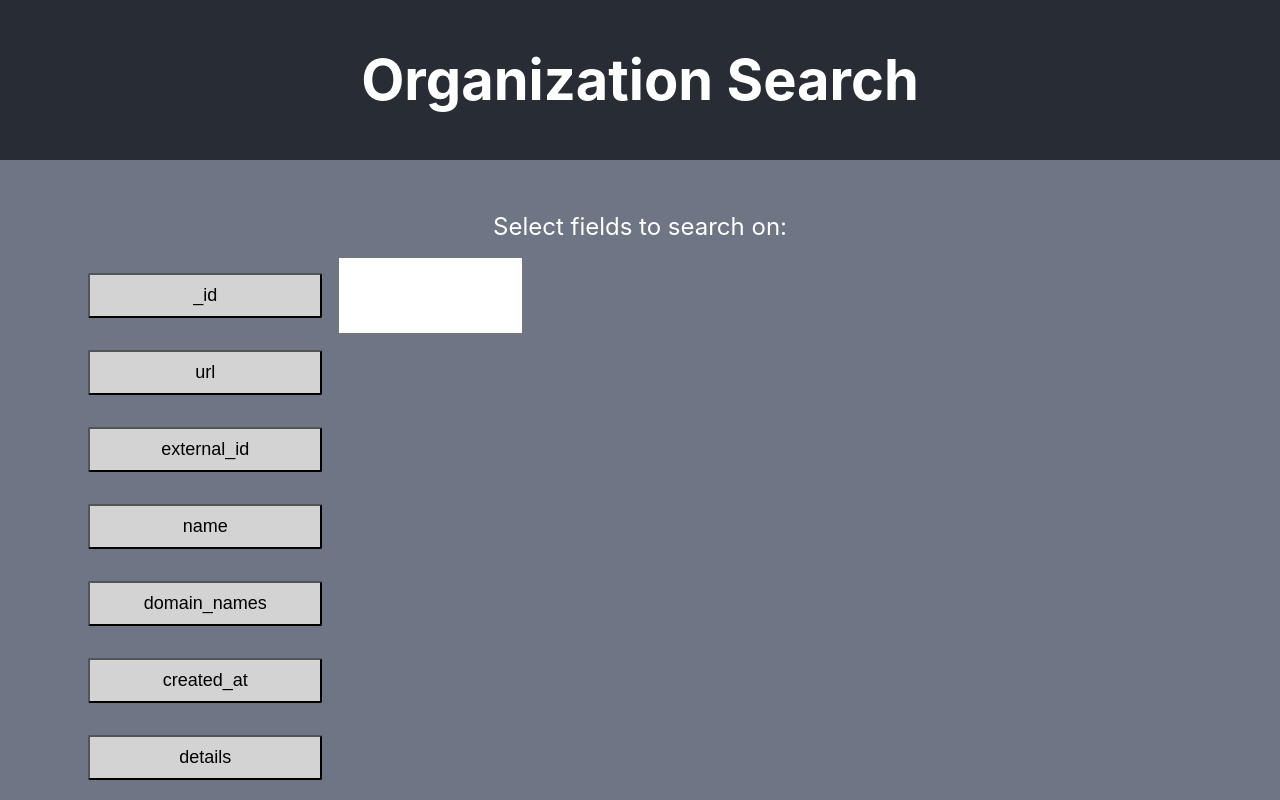
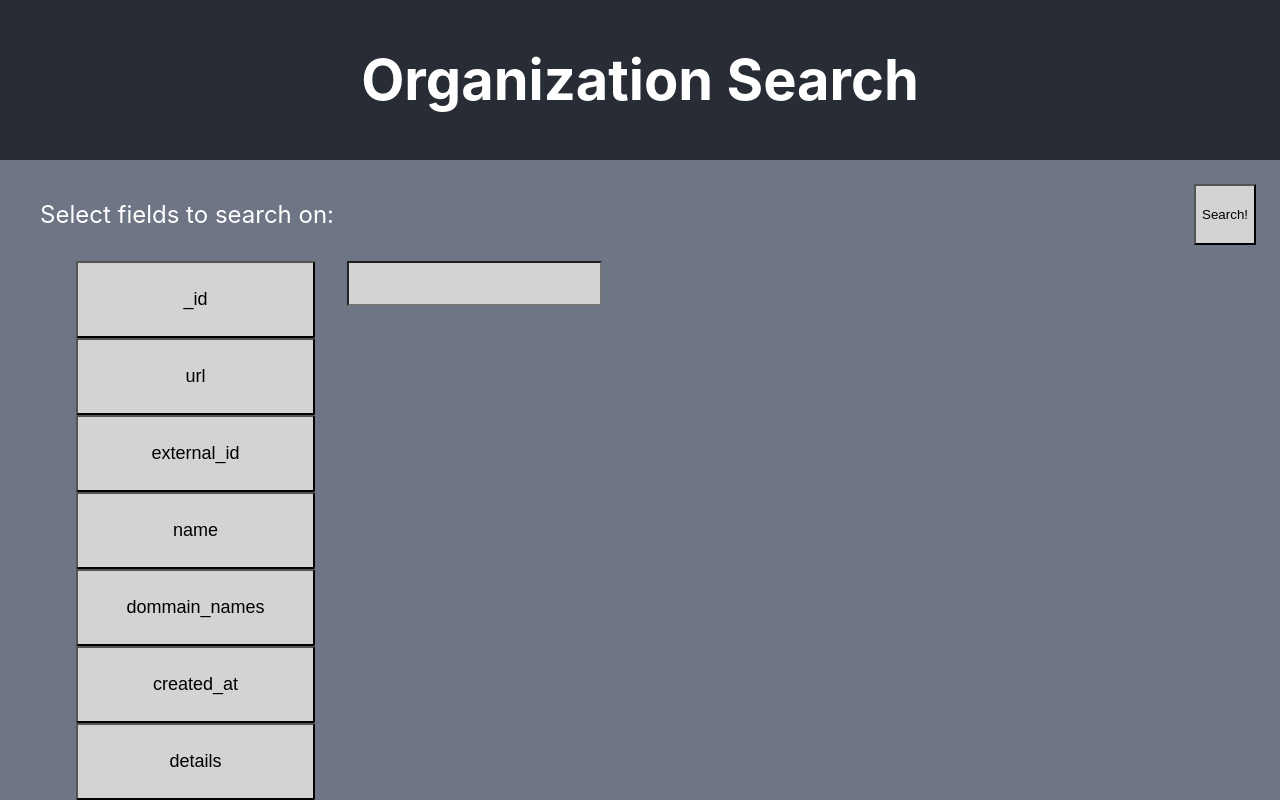
Before and after one commit to mattyg915/SearchApp, a React (Create React App) app in the folder search-app/: page /searchOrgs/organizations in a window 1280 px wide. Both pictures are taken after a click on the button "_id". Shown: the top 800 px of the page. Built offline with nearby package versions, Linux system fonts and the light colour scheme.

Commit message:
results finally displaying

```diff
--- a/search-app/src/interface/search/Search/Search.css
+++ b/search-app/src/interface/search/Search/Search.css
@@ -17,19 +17,39 @@
 .search__body {
   background-color: #6e7686;
   min-height: 80vh;
-  padding: 36px;
+  padding: 24px;
   display: flex;
   flex-direction: column;
 }
 
-.search__field-text {
+.search__text-and-button {
+  display: flex;
+  flex-direction: row;
+  justify-content: space-between;
+}
+
+.search__text-and-button--text {
   margin: 16px;
   font-size: 24px;
   align-self: center;
+}
+
+.search__text-and-button--button {
+  background-color: lightgrey;
+}
+
+.search__select-and-results {
+  display: flex;
+  flex-direction: row;
 }
 
 .search__field-select {
   display: flex;
   flex-direction: column;
   margin-left: 36px;
+  width: 50%;
 }
+
+.search__results {
+  width: 50%;
+}
--- a/search-app/src/interface/search/Search/Search.tsx
+++ b/search-app/src/interface/search/Search/Search.tsx
@@ -2,17 +2,23 @@ import React, { Component } from "react";
 import "./Search.css";
 import { orgSearchFields } from "../../../modules/organizations/organizations.interfaces";
 import SearchField from "../SearchField/SearchField";
-import { BaseController } from "../../../controllers/base/Base.controller";
 import { OrganizationController } from "../../../controllers/organization/Organization.controller";
 import { TicketController } from "../../../controllers/ticket/Ticket.controller";
 import { UserController } from "../../../controllers/user/User.controller";
 import { userSearchFields } from "../../../modules/users/user.interfaces";
 import { ticketSearchFields } from "../../../modules/tickets/ticket.interfaces";
+import { searchObject } from "../../../utils/types";
+import { Organization } from "../../../modules/organizations/Organization";
+import { Ticket } from "../../../modules/tickets/Ticket";
+import { User } from "../../../modules/users/User";
+import SearchResult from "./SearchResult/SearchResult";
 
 interface searchState {
   title: string;
-  ctrl: BaseController; // Will be extended with the right controller at mount
-  searchFields: Array<string> | null;
+  ctrl: OrganizationController | TicketController | UserController | null;
+  searchFields: Array<searchObject> | null;
+  query: object;
+  results: Array<Organization> | Array<Ticket> | Array<User> | null;
 }
 
 class Search extends Component<any, searchState> {
@@ -20,9 +26,9 @@ class Search extends Component<any, searchState> {
     super(props);
 
     const { searchType } = this.props.match.params;
-    let ctrl: BaseController;
+    let ctrl: OrganizationController | TicketController | UserController | null;
     let title: string;
-    let searchFields: Array<string> | null;
+    let searchFields: Array<searchObject> | null;
 
     switch (searchType) {
       case "organizations":
@@ -42,17 +48,17 @@ class Search extends Component<any, searchState> {
         break;
       default:
         // Really should never hit this but it complains
-        ctrl = new BaseController();
-        title = "Default Search";
+        ctrl = null;
+        title = "Something went wrong";
         searchFields = null;
         break;
     }
 
-    this.state = { ctrl, title, searchFields };
+    this.state = { ctrl, title, searchFields, query: {}, results: null };
   }
 
   render() {
-    const { title } = this.state;
+    const { title, results } = this.state;
 
     return (
       <div className="search">
@@ -60,8 +66,23 @@ class Search extends Component<any, searchState> {
           <h1>{title}</h1>
         </div>
         <div className="search__body">
-          <div className="search__field-text">Select fields to search on:</div>
-          <div className="search__field-select">{this.getSearchFields()}</div>
+          <div className="search__text-and-button">
+            <div className="search__text-and-button--text">
+              Select fields to search on:
+            </div>
+            <button
+              onClick={this.search}
+              className="search__text-and-button--button"
+            >
+              Search!
+            </button>
+          </div>
+          <div className="search__select-and-results">
+            <div className="search__field-select">{this.getSearchFields()}</div>
+            <div className="search__results">
+              <SearchResult results={results} />
+            </div>
+          </div>
         </div>
       </div>
     );
@@ -77,9 +98,10 @@ class Search extends Component<any, searchState> {
     for (let item of searchFields) {
       fields.push(
         <SearchField
-          key={item}
-          title={item}
-          onInputChange={this.onInputChange}
+          key={item.title}
+          title={item.title}
+          type={item.type}
+          onInputChange={this.addToQuery}
         />
       );
     }
@@ -87,7 +109,34 @@ class Search extends Component<any, searchState> {
     return fields;
   };
 
-  onInputChange = () => {};
+  /**
+   * Saves the new input for a searchField to query
+   */
+  addToQuery = (newQuery: object) => {
+    const { query } = this.state;
+    Object.assign(query, newQuery);
+    this.setState({ query });
+  };
+
+  /**
+   * Searches for matching data using the query in state
+   */
+  search = () => {
+    const { ctrl, query } = this.state;
+    let results: Array<Organization> | Array<Ticket> | Array<User> | null;
+
+    if (ctrl instanceof OrganizationController) {
+      results = ctrl.getMatchingOrgs(query);
+    } else if (ctrl instanceof TicketController) {
+      results = ctrl.getMatchingTickets(query);
+    } else if (ctrl instanceof UserController) {
+      results = ctrl.getMatchingUsers(query);
+    } else {
+      results = null;
+    }
+
+    this.setState({ results });
+  };
 }
 
 export default Search;
--- /dev/null
+++ b/search-app/src/interface/search/Search/SearchResult/SearchResult.tsx
@@ -0,0 +1,58 @@
+import { Component } from "react";
+import React from "react";
+import { Organization } from "../../../../modules/organizations/Organization";
+import { Ticket } from "../../../../modules/tickets/Ticket";
+import { User } from "../../../../modules/users/User";
+
+interface SearchResultProps {
+  results: Array<Organization> | Array<Ticket> | Array<User> | null;
+}
+
+class SearchResult extends Component<SearchResultProps, any> {
+  render() {
+    const { results } = this.props;
+    return this.getElements();
+  }
+
+  getElements = (): Array<JSX.Element> | null => {
+    const { results } = this.props;
+    if (!results || results.length < 1) {
+      return null;
+    }
+    const elements: Array<JSX.Element> = [];
+
+    for (let i = 0; i < results.length; i++) {
+      elements.push(<div key={i}>{this.printElement(results[i])}</div>);
+      elements.push(<div>-----------------</div>);
+    }
+
+    return elements;
+  };
+
+  printElement = (element: any): Array<JSX.Element> => {
+    const result: Array<JSX.Element> = [];
+    Object.keys(element).forEach(key => {
+      // Handle array fields
+      if (typeof element[key] === "object") {
+        let arrayString: string = element[key].toString();
+        arrayString = arrayString.replace(/,/g, " | ");
+        console.log(typeof arrayString);
+        result.push(
+          <li key={key + element[key]}>
+            {key}: {arrayString}
+          </li>
+        );
+      } else {
+        result.push(
+          <li key={key + element[key]}>
+            {key}: {element[key]}
+          </li>
+        );
+      }
+    });
+
+    return result;
+  };
+}
+
+export default SearchResult;
--- a/search-app/src/interface/search/SearchField/SearchField.css
+++ b/search-app/src/interface/search/SearchField/SearchField.css
@@ -8,7 +8,16 @@
   color: black;
   font-size: 18px;
   margin: 16px;
-  width: 20%;
+  width: 40%;
   padding: 10px;
   border-radius: 2px;
+  height: 100%;
 }
+
+.search-field__input {
+  margin: 16px;
+  width: 40%;
+  background-color: lightgray;
+  font-size: 18px;
+  padding: 6px;
+}
--- a/search-app/src/interface/search/SearchField/SearchField.tsx
+++ b/search-app/src/interface/search/SearchField/SearchField.tsx
@@ -4,6 +4,7 @@ import "./SearchField.css";
 
 interface SearchFieldProps {
   title: string;
+  type: string;
   onInputChange: Function;
 }
 
@@ -27,11 +28,39 @@ class SearchField extends Component<SearchFieldProps, SearchFieldState> {
         <button className="search-field__button" onClick={this.selectField}>
           {title}
         </button>
-        {selected ? <input className="search-field__input"></input> : null}
+        {selected ? (
+          <input
+            onChange={this.formNewQuery}
+            className="search-field__input"
+          ></input>
+        ) : null}
       </div>
     );
   }
 
+  /**
+   * Takse new input and formulates a query from it
+   * then saves it to parent state
+   */
+  formNewQuery = (event: { target: { value: string } }) => {
+    const { type, title } = this.props;
+    let query: any = {};
+    if (type === "date") {
+      // special case
+      const dateQuery: any = {
+        date: {}
+      };
+      dateQuery.date[title] = event.target.value;
+      query = dateQuery;
+    } else {
+      query[title] = event.target.value;
+    }
+    this.props.onInputChange(query);
+  };
+
+  /**
+   * Toggle the input field on and off
+   */
   selectField = () => {
     this.setState({ selected: !this.state.selected });
   };
--- a/search-app/src/modules/Base/Base.ts
+++ b/search-app/src/modules/Base/Base.ts
@@ -1,6 +1,6 @@
 import { hasKey } from "../../utils/utils";
 
-export class Base {
+export class Base extends Object {
   /**
    * @param key the field to return a value for
    * @returns the value at the specified field, or undefined
--- a/search-app/src/modules/organizations/organizations.interfaces.ts
+++ b/search-app/src/modules/organizations/organizations.interfaces.ts
@@ -1,3 +1,5 @@
+import { searchObject } from "../../utils/types";
+
 export interface orgJson {
   _id: number;
   url: string;
@@ -22,14 +24,14 @@ export interface orgQuery {
   tags?: string;
 }
 
-export const orgSearchFields: Array<string> = [
-  "_id",
-  "url",
-  "external_id",
-  "name",
-  "domain_names",
-  "created_at",
-  "details",
-  "shared_tickets",
-  "tags"
+export const orgSearchFields: Array<searchObject> = [
+  { title: "_id", type: "number" },
+  { title: "url", type: "string" },
+  { title: "external_id", type: "string" },
+  { title: "name", type: "string" },
+  { title: "dommain_names", type: "string" },
+  { title: "created_at", type: "date" },
+  { title: "details", type: "string" },
+  { title: "shared_tickets", type: "boolean" },
+  { title: "tags", type: "string" }
 ];
--- a/search-app/src/modules/tickets/ticket.interfaces.ts
+++ b/search-app/src/modules/tickets/ticket.interfaces.ts
@@ -1,3 +1,5 @@
+import { searchObject } from "../../utils/types";
+
 export interface ticketJson {
   _id: string;
   url: string;
@@ -36,21 +38,21 @@ export interface ticketQuery {
   via?: string;
 }
 
-export const ticketSearchFields: Array<string> = [
-  "_id",
-  "url",
-  "external_id",
-  "created_at",
-  "type",
-  "subject",
-  "description",
-  "priority",
-  "status",
-  "submitter_id",
-  "assignee_id",
-  "organization_id",
-  "tags",
-  "has_incidents",
-  "due_at",
-  "via"
+export const ticketSearchFields: Array<searchObject> = [
+  { title: "_id", type: "string" },
+  { title: "url", type: "string" },
+  { title: "external_id", type: "string" },
+  { title: "created_at", type: "date" },
+  { title: "type", type: "string" },
+  { title: "subject", type: "string" },
+  { title: "description", type: "string" },
+  { title: "priority", type: "string" },
+  { title: "status", type: "string" },
+  { title: "submitter_id", type: "number" },
+  { title: "assignee_id", type: "number" },
+  { title: "organization_id", type: "number" },
+  { title: "tags", type: "string" },
+  { title: "has_incidents", type: "boolean" },
+  { title: "due_at", type: "date" },
+  { title: "via", type: "string" }
 ];
--- /dev/null
+++ b/search-app/src/utils/types.ts
@@ -0,0 +1,4 @@
+export type searchObject = {
+  title: string;
+  type: string;
+};
```
Also changed, not shown: search-app/src/modules/users/user.interfaces.ts (+22 -20 lines).
